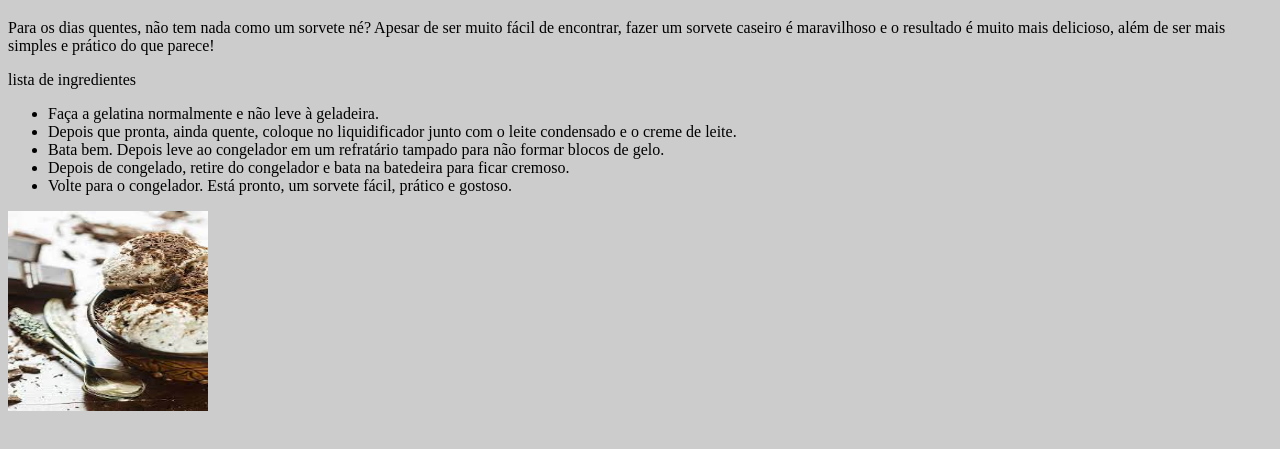
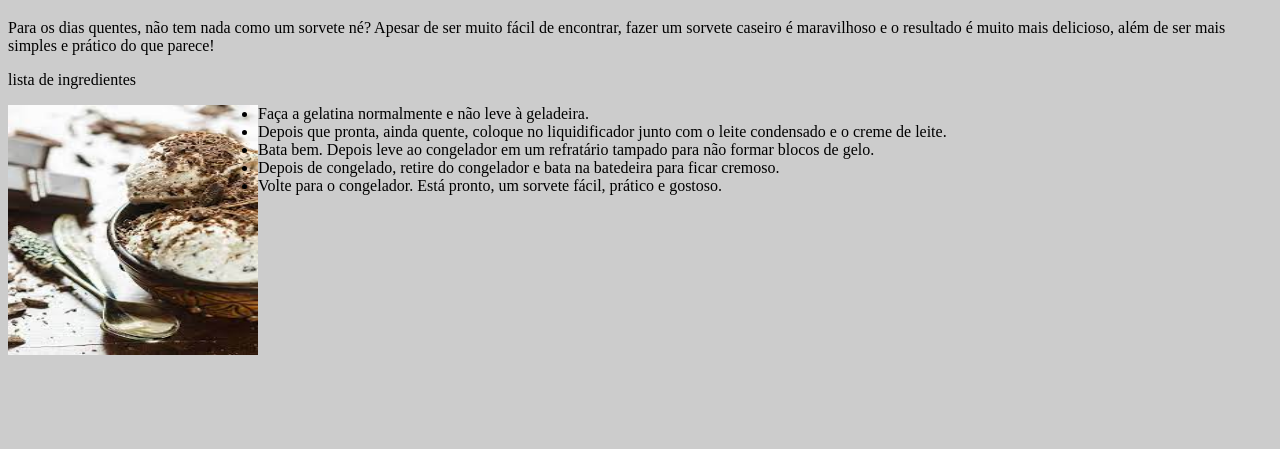
Before and after one commit to sombrio12/receita-de-sorvete, a plain HTML site: page index.html in a window 1280 px wide. Shown: the part 61-510 px from the top of the page. Drawn offline with Linux system fonts and the light colour scheme.

Commit message:
Add files via upload

```diff
--- a/ent.css
+++ b/ent.css
@@ -8,6 +8,11 @@ h1 {
 }
 
 #banner {
-	width: 200px;
-	height: 200px;
+
+	width: 250px;
+	height: 250px;
 }
+
+.ent{
+ display: inline-block
+ f
--- a/index.html
+++ b/index.html
@@ -8,11 +8,20 @@
 	<title>sorvete</title>
 </head>
 <body>
+
+
 	<h1> sorvete </h1>
 		<p> Para os dias quentes, não tem nada como um sorvete né? Apesar de ser muito fácil de encontrar, fazer um sorvete caseiro é maravilhoso e o resultado é muito mais delicioso, além de ser mais simples e prático do que parece!</p>
 
 			<P>lista de ingredientes</P>
-			<ul><li>Faça a gelatina normalmente e não leve à geladeira.</li>
+
+<div>
+<div style="float: left">
+<img id="banner" src="sorvete.jpg" />
+</div>
+<div>
+
+	<ul><li>Faça a gelatina normalmente e não leve à geladeira.</li>
 
        <li>Depois que pronta, ainda quente, coloque no liquidificador junto com o leite condensado e o creme de leite.</li>
 
@@ -26,10 +35,8 @@
 
        Está pronto, um sorvete fácil, prático e gostoso.</li>
 </ul>
-
-
-<img id="banner" src ="sorvete.jpg" >
-
+</div>
+</div>
 
 
 </body>
```
